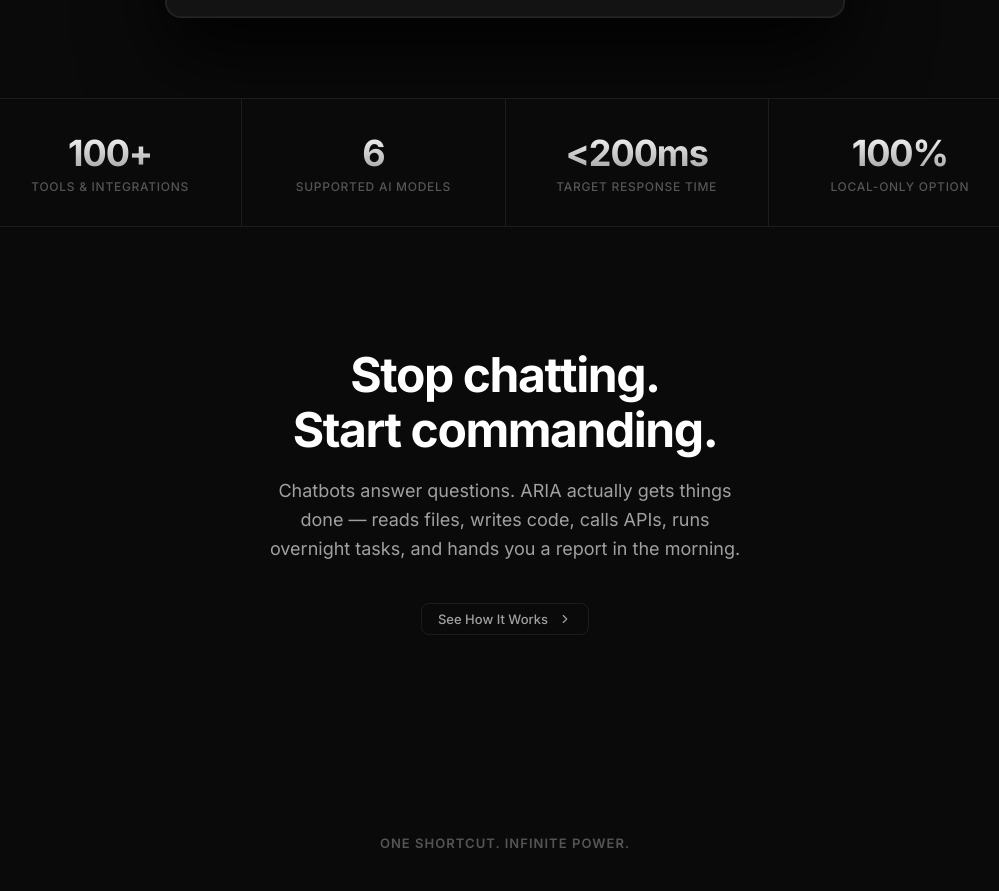
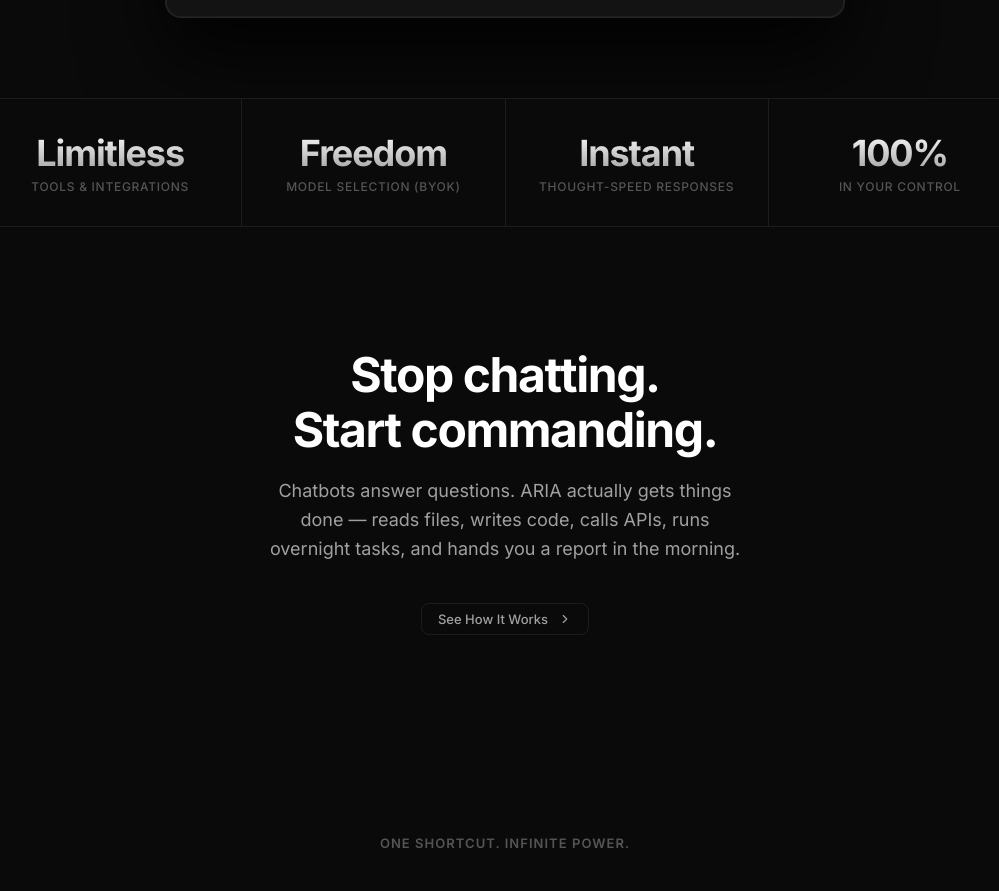
Before and after one commit to codedbyOzzy/projectv3, a React (Vite) app: page / in a window 1280 px wide. Shown: the part 1048-1939 px from the top of the page, without its empty margins (135-1134 px from the left). Built offline with nearby package versions, Linux system fonts and the light colour scheme.

Commit message:
Update stats texts to be more sincere and premium

```diff
--- a/src/App.jsx
+++ b/src/App.jsx
@@ -29,10 +29,10 @@
     releaseLabel: 'Tahmini Çıkış:',
     releaseSuffix: 'Windows 10 / 11',
     demoSuggestions: 'Öneriler',
-    stat1n: '100+', stat1l: 'Araç & Entegrasyon',
-    stat2n: '6',    stat2l: 'Desteklenen AI Modeli',
-    stat3n: '<200ms',stat3l: 'Hedef Yanıt Süresi',
-    stat4n: '%100', stat4l: 'Yerel Çalışma Seçeneği',
+    stat1n: 'Sınırsız', stat1l: 'Araç ve Entegrasyon',
+    stat2n: 'Özgür',    stat2l: 'Model Seçimi (BYOK)',
+    stat3n: 'Anında',   stat3l: 'Düşünce Hızında Yanıt',
+    stat4n: '%100',     stat4l: 'Sizin Kontrolünüzde',
     manifestoH: 'Sohbet etmekle yetinmeyin.\nBilgisayarınızı yönetin.',
     manifestoP: "Chatbot'lar sorulara cevap verir. ARIA ise gerçekten iş yapar — dosya okur, kod yazar, API çağırır, gece görevler kurar ve sabah size rapor sunar.",
     manifestoCta: 'Nasıl Çalışır?',
@@ -179,10 +179,10 @@
     releaseLabel: 'Expected Launch:',
     releaseSuffix: 'Windows 10 / 11',
     demoSuggestions: 'Suggestions',
-    stat1n: '100+', stat1l: 'Tools & Integrations',
-    stat2n: '6',    stat2l: 'Supported AI Models',
-    stat3n: '<200ms',stat3l: 'Target Response Time',
-    stat4n: '100%', stat4l: 'Local-only Option',
+    stat1n: 'Limitless', stat1l: 'Tools & Integrations',
+    stat2n: 'Freedom',   stat2l: 'Model Selection (BYOK)',
+    stat3n: 'Instant',   stat3l: 'Thought-speed Responses',
+    stat4n: '100%',      stat4l: 'In Your Control',
     manifestoH: 'Stop chatting.\nStart commanding.',
     manifestoP: "Chatbots answer questions. ARIA actually gets things done — reads files, writes code, calls APIs, runs overnight tasks, and hands you a report in the morning.",
     manifestoCta: 'See How It Works',
--- a/src/index.css
+++ b/src/index.css
@@ -191,7 +191,7 @@
 .stat-bar .wrap { display: flex; }
 .stat-item { flex: 1; padding: 32px 24px; border-right: 1px solid var(--border); text-align: center; }
 .stat-item:last-child { border-right: none; }
-.stat-number { font-size: 36px; font-weight: 700; letter-spacing: -0.03em; background: linear-gradient(180deg, #fff 0%, rgba(255,255,255,0.6) 100%); -webkit-background-clip: text; -webkit-text-fill-color: transparent; background-clip: text; }
+.stat-number { font-size: clamp(28px, 3vw, 36px); font-weight: 700; letter-spacing: -0.03em; background: linear-gradient(180deg, #fff 0%, rgba(255,255,255,0.6) 100%); -webkit-background-clip: text; -webkit-text-fill-color: transparent; background-clip: text; }
 .stat-label { font-size: 12px; color: var(--text3); margin-top: 4px; font-weight: 500; text-transform: uppercase; letter-spacing: 0.06em; }
 
 /* ── Manifesto ── */
```
